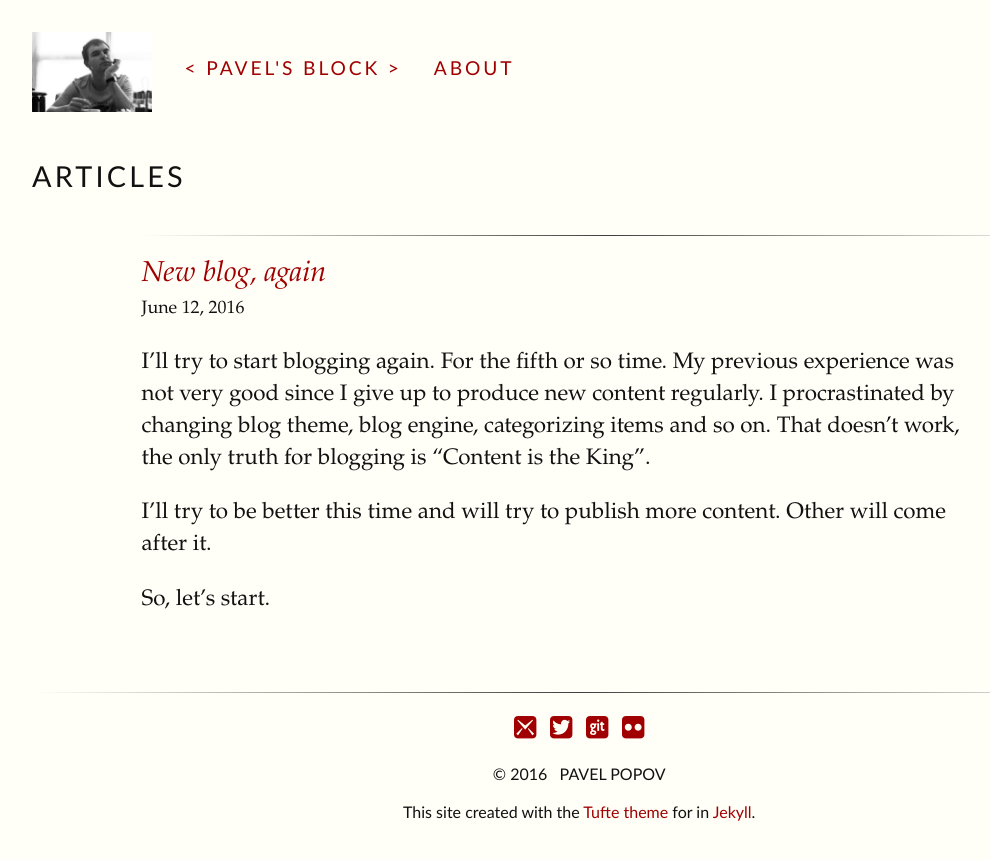
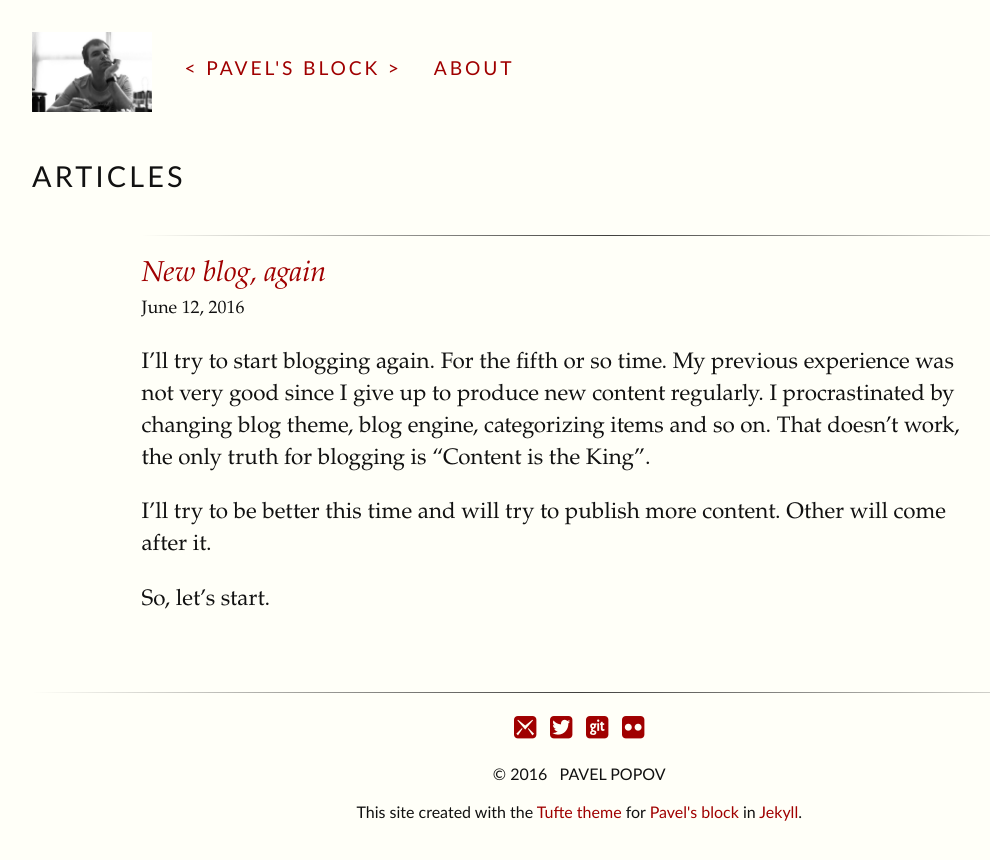
Before and after one commit to pavel-popov/pavel-popov.github.io, a Jekyll site: the page built from index.html, in a window 1280 px wide. Shown: the top 860 px of the page, without its empty margins (32-1022 px from the left). Built offline with Jekyll 4.4.1, drawn with Linux system fonts in a browser that asks for light colours.

Commit message:
Fix footer

```diff
--- a/_includes/footer.html
+++ b/_includes/footer.html
@@ -10,6 +10,6 @@
   </ul>
 <div class="credits">
 <span>&copy; {{ site.time | date: '%Y' }} &nbsp;&nbsp;{{site.author | upcase }}</span></br> <br>
-<span>This site created with the <a href="//github.com/clayh53/tufte-jekyll">Tufte theme</a> for <a href="//{{site.baseurl}}">{{site.subtitle}}</a> in <a href="//jekyllrb.com">Jekyll</a>.</span>
+<span>This site created with the <a href="//github.com/clayh53/tufte-jekyll">Tufte theme</a> for <a href="{{site.baseurl}}">{{site.title}}</a> in <a href="//jekyllrb.com">Jekyll</a>.</span>
 </div>
 </footer>
```
